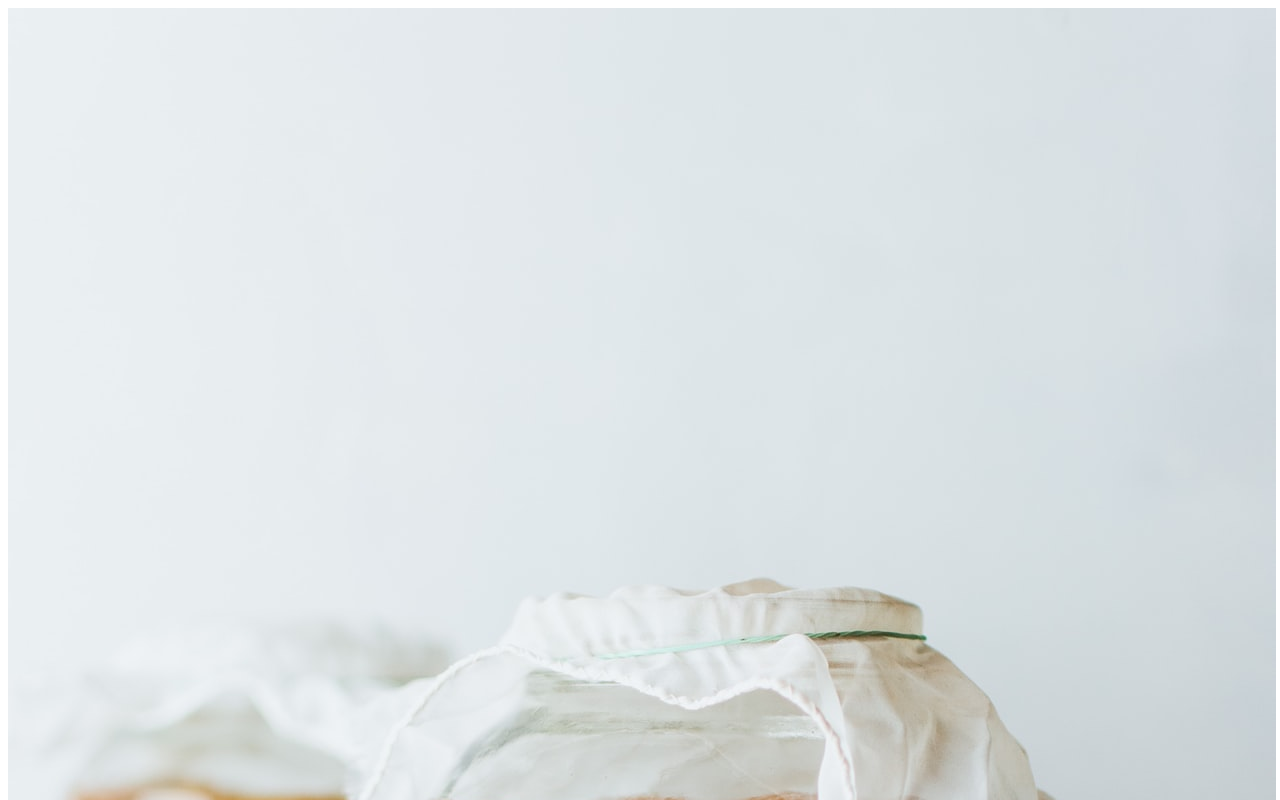
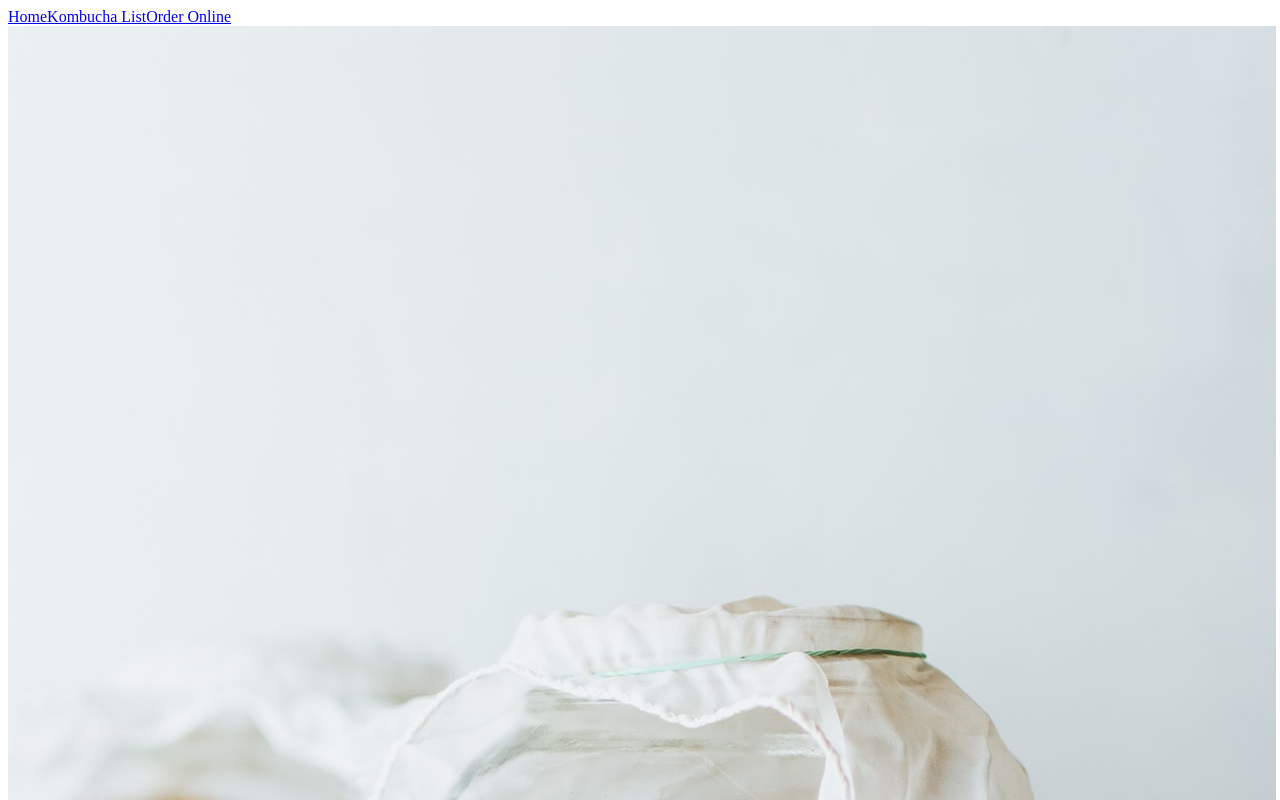
Before and after one commit to akemp7/CodeReview-Week15, a React app: page /#/ in a window 1280 px wide. Shown: the top 800 px of the page. Built offline with nearby package versions, Linux system fonts and the light colour scheme; the HTML template or start-up script is replaced by a standard one.

Commit message:
Add navbar component

```diff
--- a/src/components/Home.jsx
+++ b/src/components/Home.jsx
@@ -1,9 +1,11 @@
 import React from 'react';
 import Header from './Header';
+import Navbar from './Navbar';
 
 function Home(){
     return(
         <div>
+            <Navbar />
             <Header />
         </div>
     );
--- /dev/null
+++ b/src/components/Navbar.jsx
@@ -0,0 +1,13 @@
+import React from 'react';
+import { Link } from 'react-router-dom';
+
+function Navbar(){
+    return(
+        <div>
+            <Link to="/">Home</Link>
+            <Link to="/list">Kombucha List</Link>
+            <Link to="/order">Order Online</Link>
+        </div>
+    );
+}
+export default Navbar;
```
